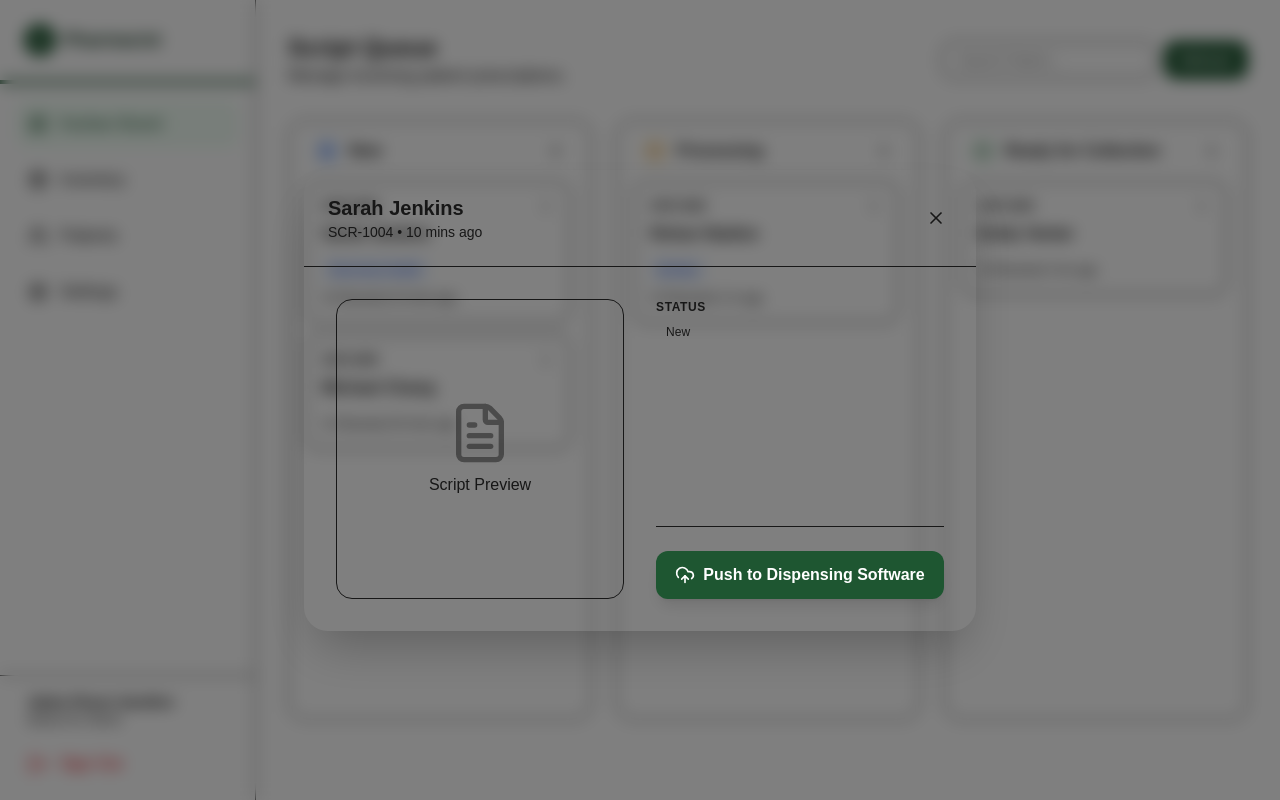
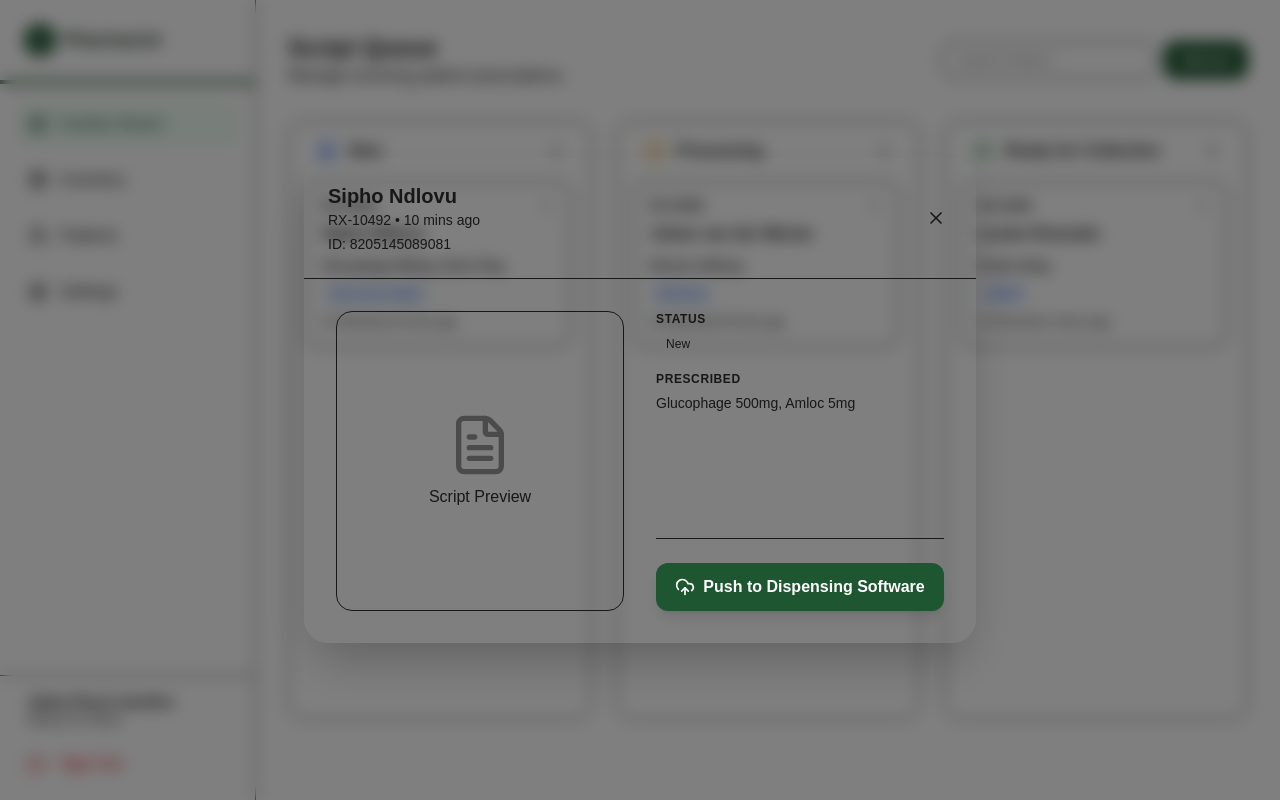
Before and after one commit to allanboraine-dev/Alpha-Pharmacy, a Next.js app: page /pharmacist/dashboard in a window 1280 px wide. Both pictures are taken after a click on the button 546 px from the left and 206 px from the top of the page. Built offline with nearby package versions, Linux system fonts and the light colour scheme.

Commit message:
Injected realistic South African mock data for executive presentation

```diff
--- a/src/app/pharmacist/dashboard/page.tsx
+++ b/src/app/pharmacist/dashboard/page.tsx
@@ -10,20 +10,21 @@ type ScriptStatus = "New" | "Processing" | "Ready for Collection";
 interface Script {
   id: string;
   patientName: string;
-  time: string;
+  idNumber?: string;
+  medicalAid?: string;
+  medication?: string;
   status: ScriptStatus;
-  medAid?: string;
+  timeUploaded: string;
 }
 
 const INITIAL_SCRIPTS: Script[] = [
-  { id: "SCR-1004", patientName: "Sarah Jenkins", time: "10 mins ago", status: "New", medAid: "Discovery Health" },
-  { id: "SCR-1005", patientName: "Michael Chang", time: "25 mins ago", status: "New" },
-  { id: "SCR-1002", patientName: "Rohan Naidoo", time: "1 hr ago", status: "Processing", medAid: "Bonitas" },
-  { id: "SCR-1003", patientName: "Emily Venter", time: "2 hrs ago", status: "Ready for Collection" },
+  { id: "RX-10492", patientName: "Sipho Ndlovu", idNumber: "8205145089081", medicalAid: "Discovery Health", medication: "Glucophage 500mg, Amloc 5mg", status: "New", timeUploaded: "10 mins ago" },
+  { id: "RX-10493", patientName: "Johan van der Merwe", idNumber: "7509215111084", medicalAid: "Bestmed", medication: "Eltroxin 100mcg", status: "Processing", timeUploaded: "45 mins ago" },
+  { id: "RX-10494", patientName: "Lerato Khumalo", idNumber: "9003120045082", medicalAid: "GEMS", medication: "Purata 10mg", status: "Ready for Collection", timeUploaded: "2 hours ago" },
 ];
 
 export default function KanbanBoard() {
-  const [scripts, setScripts] = useLocalStorage<Script[]>("alpha_pharm_scripts", INITIAL_SCRIPTS);
+  const [scripts, setScripts] = useLocalStorage<Script[]>("alpha_pharm_scripts_sa_mock", INITIAL_SCRIPTS);
   const [selectedScript, setSelectedScript] = useState<Script | null>(null);
   const [showIntegrations, setShowIntegrations] = useState(false);
 
@@ -90,13 +91,18 @@ export default function KanbanBoard() {
                     </div>
                     <h3 className="font-bold text-foreground mb-1">{script.patientName}</h3>
                     <div className="flex flex-col gap-1 mt-3">
-                      {script.medAid && (
+                      {script.medication && (
+                         <span className="text-xs font-semibold text-foreground mb-1 line-clamp-1">
+                           {script.medication}
+                         </span>
+                      )}
+                      {script.medicalAid && (
                          <span className="text-xs bg-blue-50 dark:bg-blue-900/20 text-blue-700 dark:text-blue-400 px-2 py-1 rounded-md w-fit font-medium">
-                           {script.medAid}
+                           {script.medicalAid}
                          </span>
                       )}
                       <span className="text-xs text-muted-foreground flex items-center gap-1 mt-1">
-                        <Clock className="w-3 h-3" /> Received {script.time}
+                        <Clock className="w-3 h-3" /> Received {script.timeUploaded}
                       </span>
                     </div>
                   </motion.div>
@@ -120,7 +126,8 @@ export default function KanbanBoard() {
               <div className="flex justify-between items-center p-6 border-b border-border">
                 <div>
                   <h2 className="text-xl font-bold text-foreground">{selectedScript.patientName}</h2>
-                  <p className="text-sm text-muted-foreground">{selectedScript.id} • {selectedScript.time}</p>
+                  <p className="text-sm text-muted-foreground">{selectedScript.id} • {selectedScript.timeUploaded}</p>
+                  {selectedScript.idNumber && <p className="text-sm font-medium text-foreground mt-1">ID: {selectedScript.idNumber}</p>}
                 </div>
                 <button
                   onClick={() => { setSelectedScript(null); setShowIntegrations(false); }}
@@ -144,6 +151,12 @@ export default function KanbanBoard() {
                         {selectedScript.status}
                       </span>
                     </div>
+                    {selectedScript.medication && (
+                      <div>
+                        <span className="block text-xs font-bold text-muted-foreground uppercase tracking-wider mb-1">Prescribed</span>
+                        <span className="text-sm font-medium text-foreground">{selectedScript.medication}</span>
+                      </div>
+                    )}
                   </div>
 
                   <div className="pt-6 border-t border-border">
```
